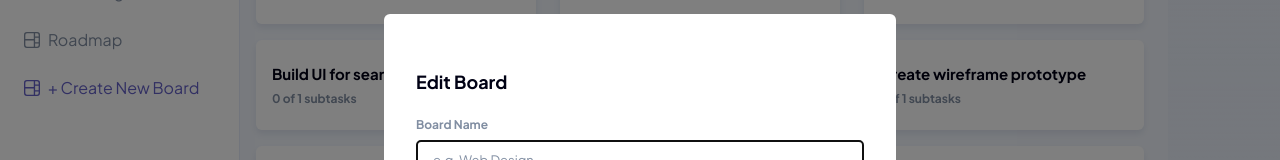
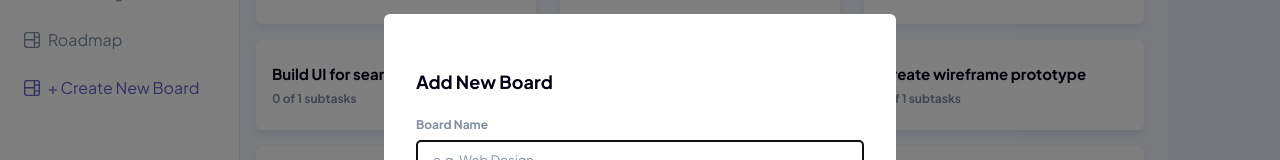
Before and after one commit to david-tejada/frontendmentor-challenges, a React (Vite) app in the folder 19-kanban-task-management/: page /boards/2921bfa3-3495-4c12-98ae-3d0e71a7e43b/new in a window 1280 px wide. Shown: the part 206-366 px from the top of the page. Built offline with nearby package versions, Linux system fonts and the light colour scheme.

Commit message:
Fix board modal title

```diff
--- a/19-kanban-task-management/src/ui/modals/BoardModal.tsx
+++ b/19-kanban-task-management/src/ui/modals/BoardModal.tsx
@@ -27,7 +27,9 @@ export default function BoardModal({ board }: { board?: IBoard }) {
   return (
     <ModalBase>
       <Form method="post" className="mt-6 grid gap-6">
-        <h2 className="text-heading-lg text-neutral-900">Edit Board</h2>
+        <h2 className="text-heading-lg text-neutral-900">
+          {board ? "Edit Board" : "Add New Board"}
+        </h2>
         <Label caption="Board Name">
           <Input
             name="name"
```
